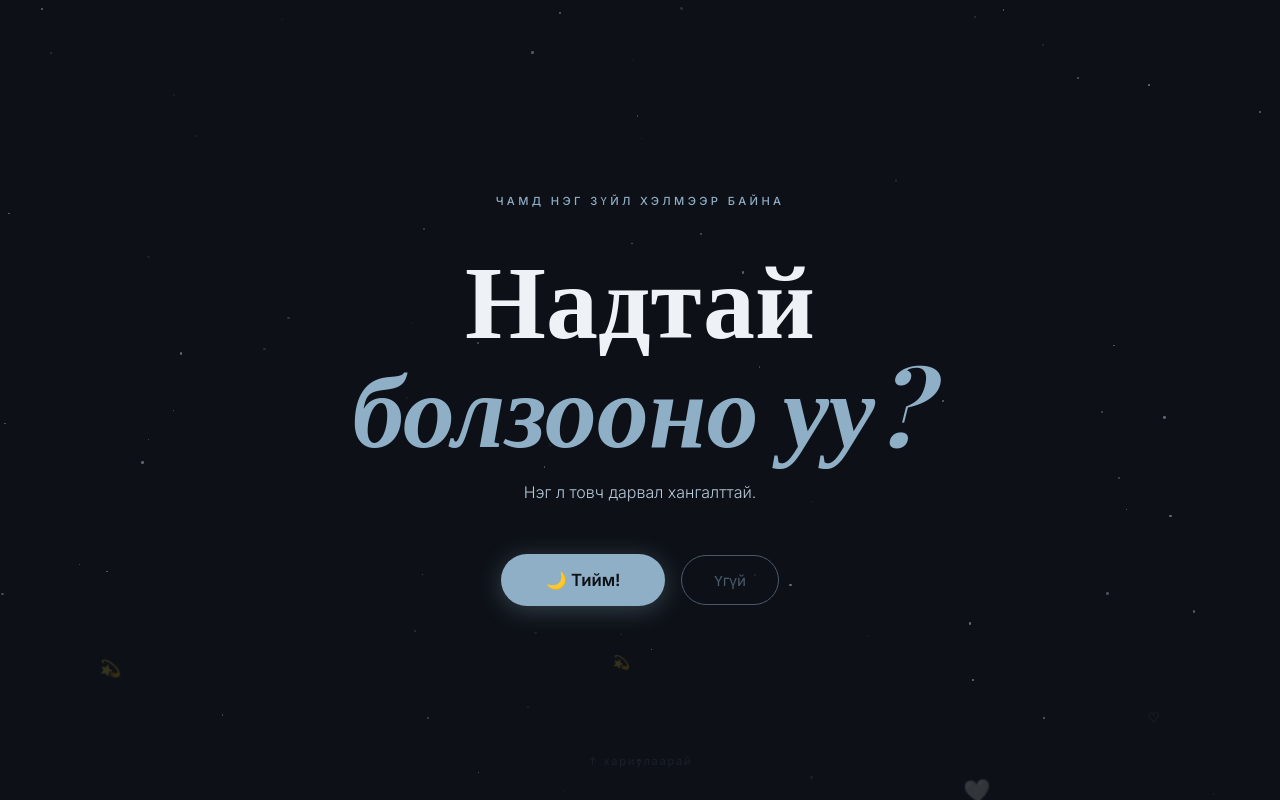
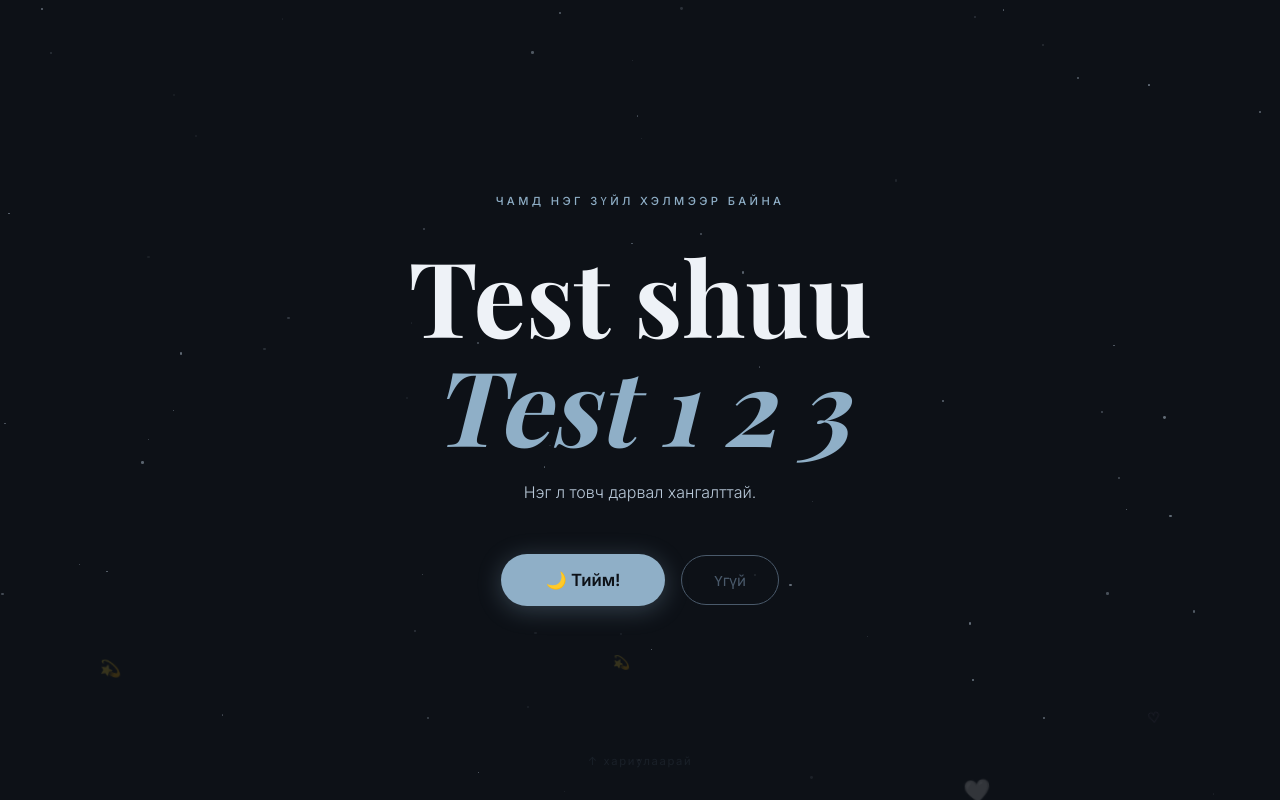
Before and after one commit to dashka-deep/dt, a plain HTML site: page index.html in a window 1280 px wide. Drawn offline with nearby package versions, Linux system fonts and the light colour scheme; a web font is replaced by a local one.

Commit message:
Update hero title text in index.html

```diff
--- a/index.html
+++ b/index.html
@@ -297,7 +297,7 @@
 <!-- ── HERO: Болзооно уу? ── -->
 <div class="hero">
   <p class="hero-tag">Чамд нэг зүйл хэлмээр байна</p>
-  <h1 class="hero-title">Надтай<br/><em>болзооно уу?</em></h1>
+  <h1 class="hero-title">Test shuu <br/><em>Test 1 2 3</em></h1>
   <p class="hero-sub">Нэг л товч дарвал хангалттай.</p>
 
   <div class="hero-btns">
```
